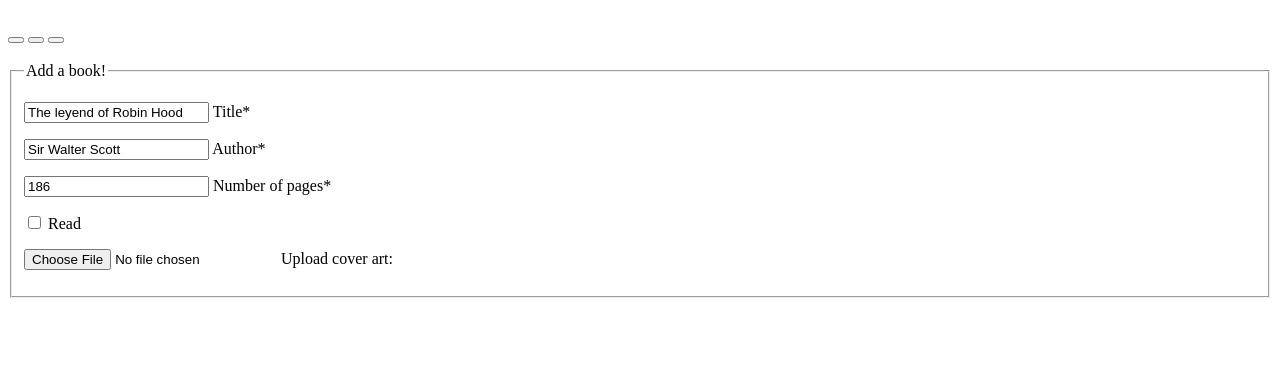
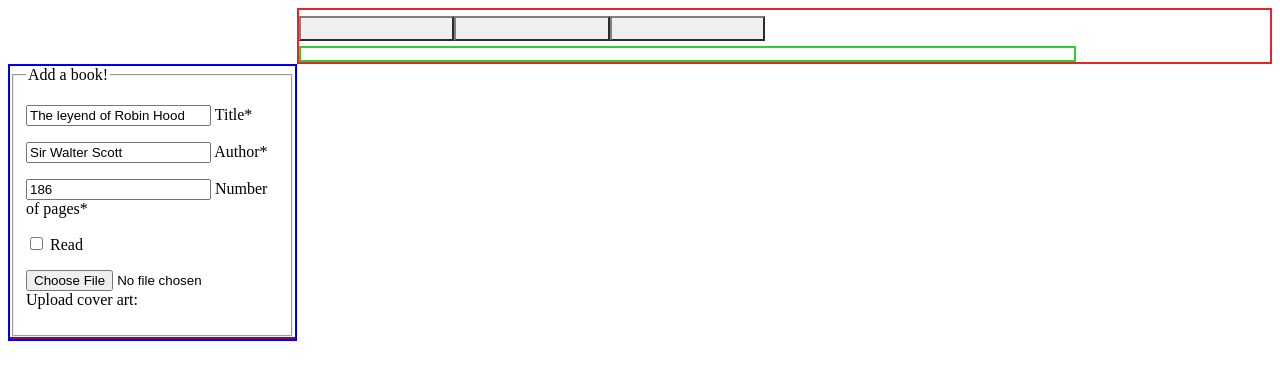
Before and after one commit to AgustinhoIA/library, a plain HTML site: page index.html in a window 1280 px wide. Drawn offline with Linux system fonts and the light colour scheme.

Commit message:
Add basis css grids

```diff
--- a/index.html
+++ b/index.html
@@ -4,13 +4,10 @@
     <meta charset="UTF-8">
     <meta name="viewport" content="width=device-width, initial-scale=1.0">
     <title>Document</title>
-    <link rel="library.css" href="library.css">
+    <link rel="stylesheet" href="library.css">
 </head>
 <body>
   <div class="header">
-    <div class="homeLogo">
-      <img src="" alt="">
-    </div>
     <div class="libNav">
       <button class="books"></button>
       <button class="movies"></button>
@@ -21,10 +18,10 @@
       <div></div>
     </div>
   </div>
+  <div class="homeIcon">
+    <img id="homeLogo" src="" alt="">
+  </div>
   <div class="sidebar">
-    <div class="homeIcon">
-      <img id="homeLogo" src="" alt="">
-    </div>
     <div class="form">
       <form class="addBookForm">
         <fieldset>
--- a/library.css
+++ b/library.css
@@ -2,37 +2,51 @@
 body {
 display: grid;
 grid-template-columns: 1fr 4fr;
-grid-template-rows: 1fr 4fr;
-}
- /* HEADER */
-.header {
+grid-template-rows: 1fr 5fr;
 }
 
- .homeLogo {
-
- }
+/* HEADER */
+.header {
+    display: grid;
+    grid-area: 1 / 2 / 2 / 3;
+    grid-template-columns: 4fr 1fr;
+    border: 2px solid rgb(229, 38, 38);
+}
 
 .libNav {
-
+    display: flex;
+    grid-area: 1 / 1 / 2 / 2;
+    align-items: center;
+    justify-items: center;
 }
 
 .libNav > button {
-
+    width: 20%;
+    height: 25px;
+    border: 2px outset gray;
 }
 
 .userSection{
-
+    display: grid;
+    grid-area: 2 / 1 / 3 / 2 ;
+    border: 2px limegreen solid;
 }
 
 /* SIDEBAR SECTION */
-.sidebar {
+.homeIcon {
+    grid-area: 1 / 1 / 2 / 2;
 }
 
-.homeIcon {
-
+.sidebar {
+    display: grid;
+    grid-area: 2 / 1 / 3 / 2;
+    grid-row: 2fr 3fr 2fr;
+    border: 2px blue ridge;
 }
 
 .form {
+    display: grid;
+    grid-row: 1 / 2;
 
 }
 
@@ -41,16 +55,16 @@ grid-template-rows: 1fr 4fr;
 }
 
 .filters {
-
+    display: grid;
+    grid-row: 2 / 3;
+    border: 1px purple solid;
 }
 
 .filterby {
 
 }
 
-.form {
 
-}
 
 /* LIBRARY SECTION */
 .library {
```
